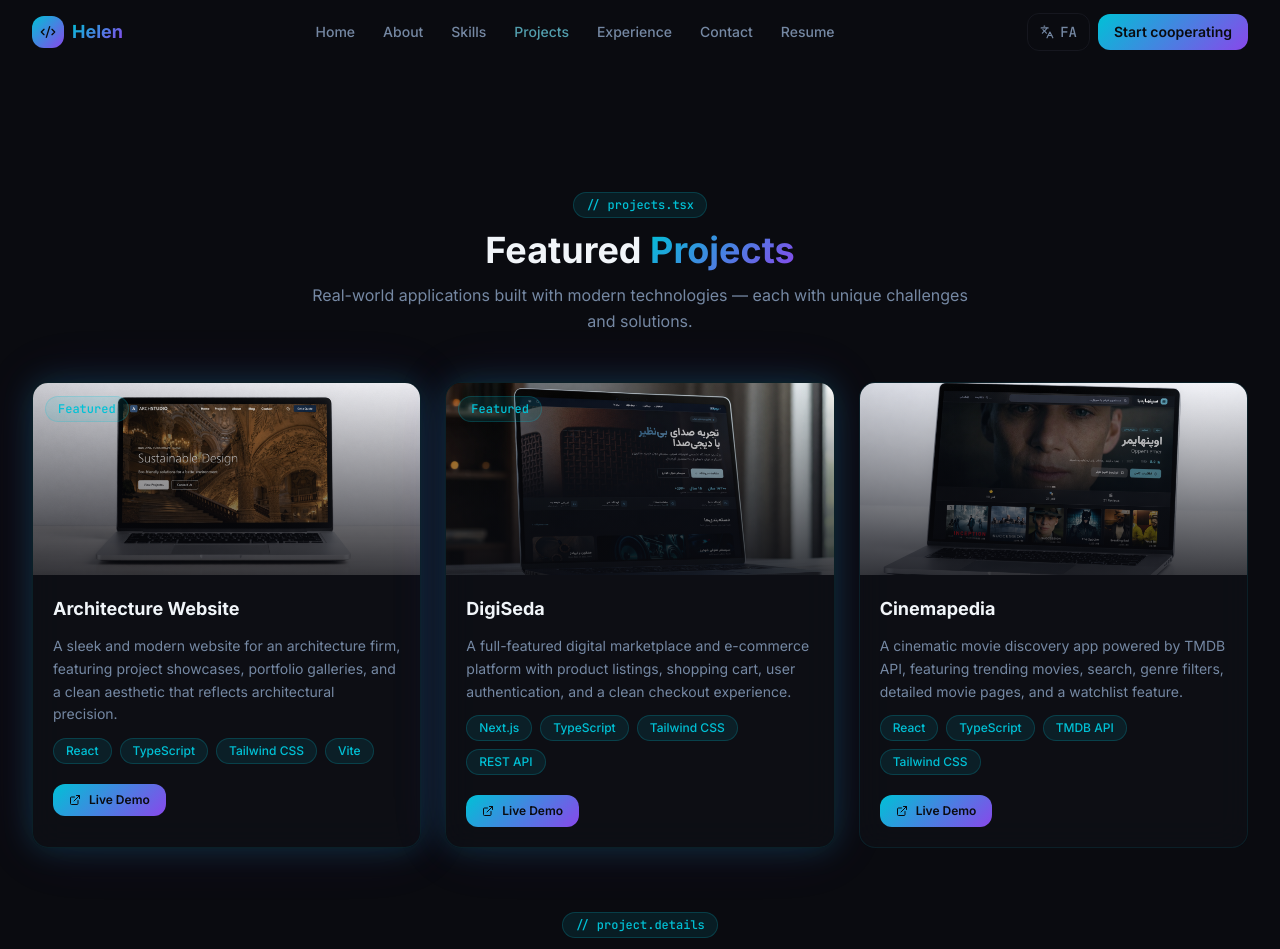
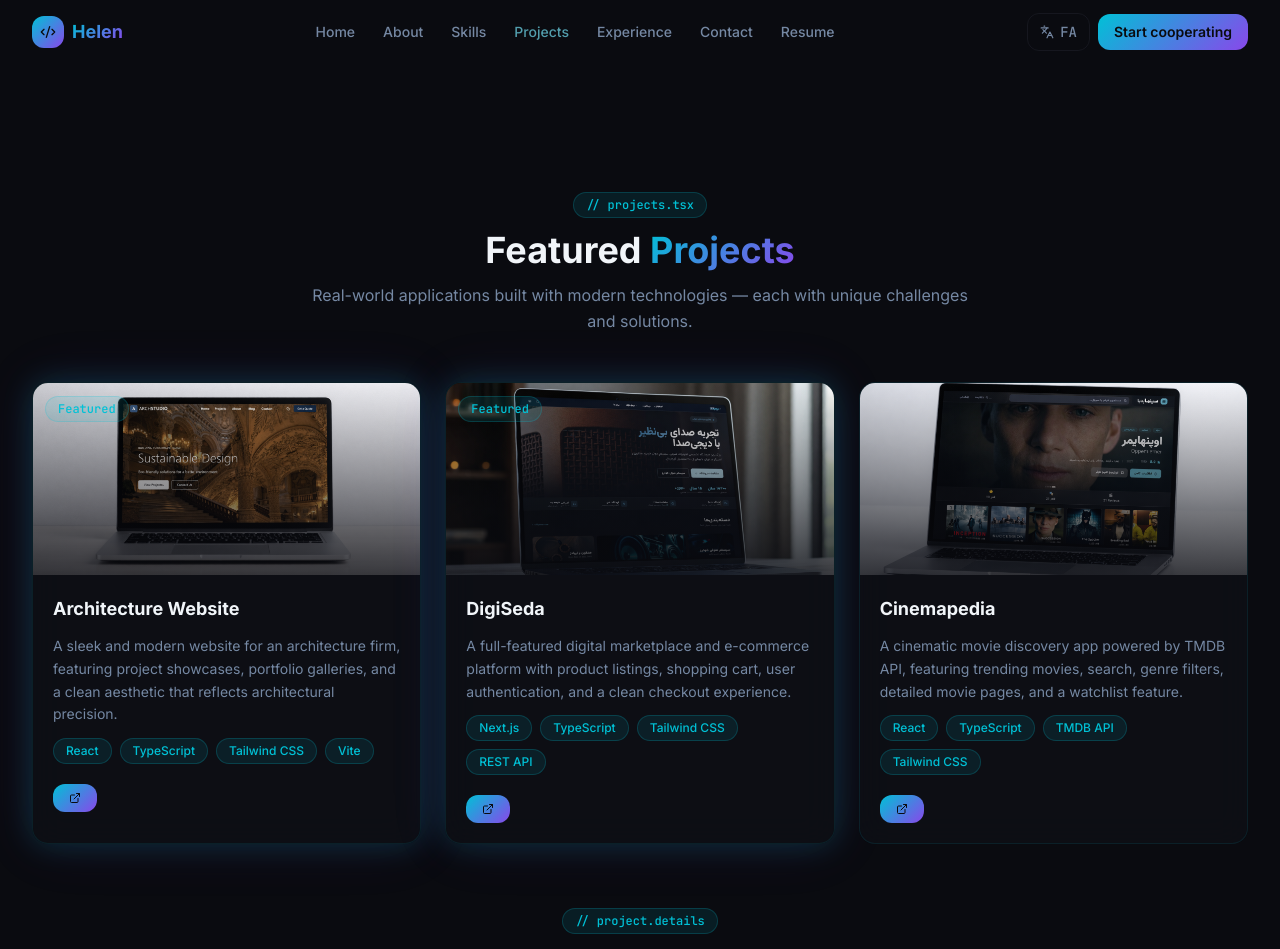
Before and after one commit to thehelenlri/resume, a React (Vite) app: page /projects in a window 1280 px wide. Shown: the top 949 px of the page. Built offline with nearby package versions, Linux system fonts and the light colour scheme.

Commit message:
new changes

```diff
--- a/src/components/features/ProjectCard.tsx
+++ b/src/components/features/ProjectCard.tsx
@@ -80,7 +80,6 @@ const ProjectCard = ({
               className="btn-primary flex items-center gap-2 px-4 py-2 rounded-lg text-xs font-semibold text-background"
             >
               <ExternalLink size={12} />
-              Live Demo
             </a>
           )}
         </div>
```
